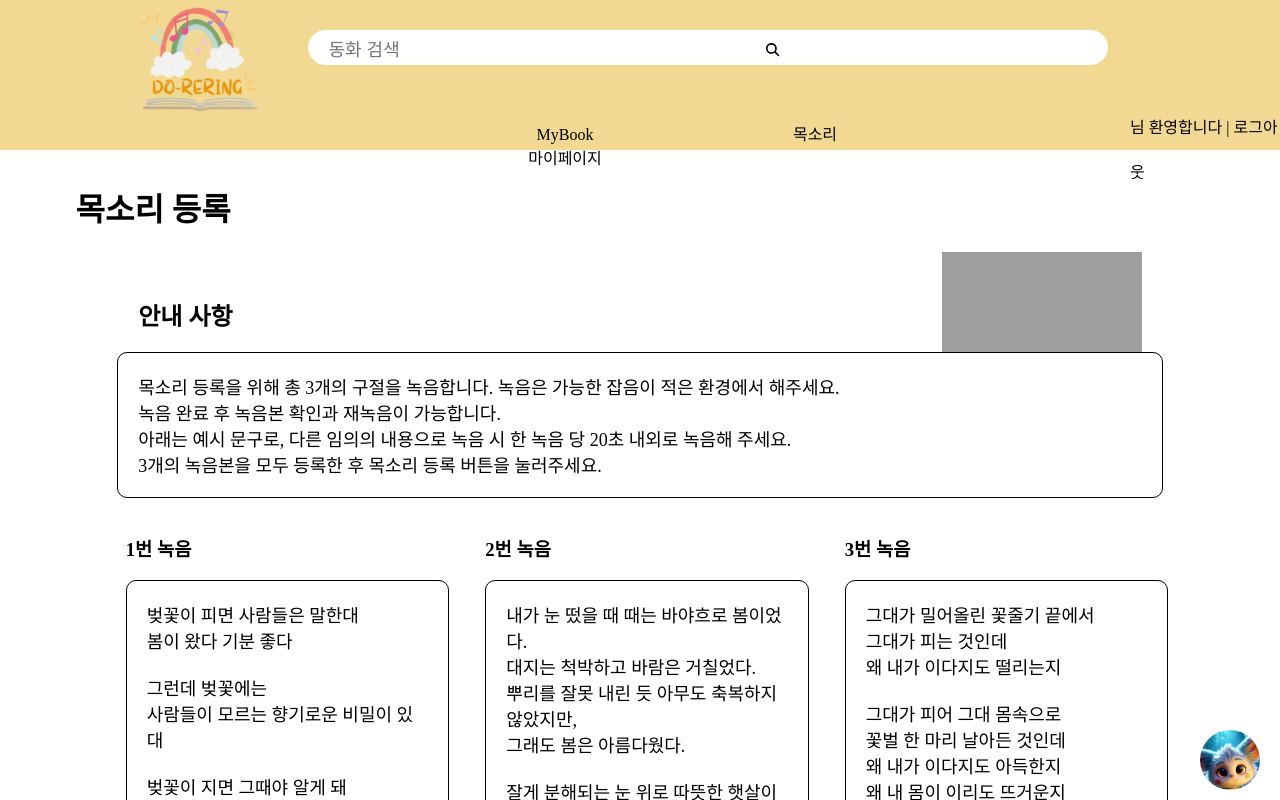
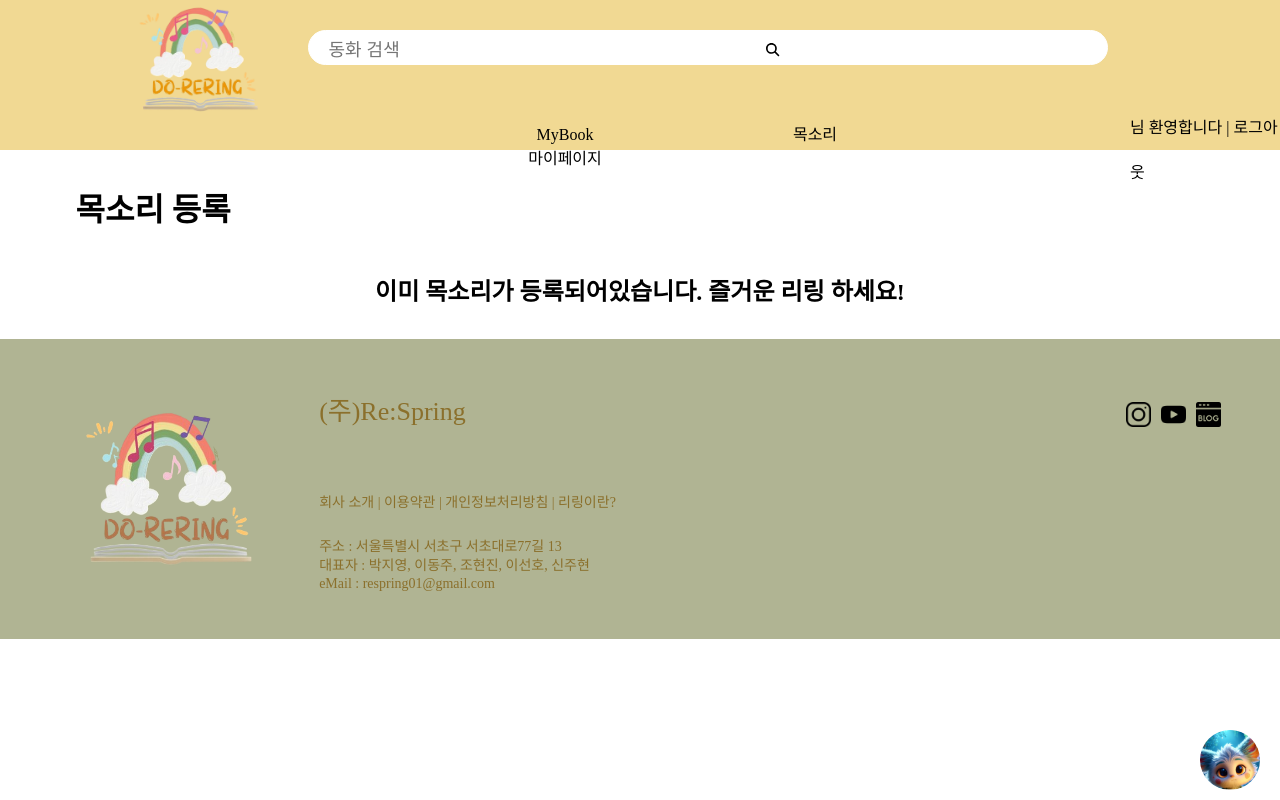
Before and after one commit to Re-Spring/DoFront, a React (Create React App) app: page /voice in a window 1280 px wide. Shown: the top 800 px of the page. Built offline with nearby package versions, Linux system fonts and the light colour scheme; sample sign-in values are in the browser's storage; grey boxes are pictures that could not be loaded.

Commit message:
[BugFix]..

```diff
--- a/src/pages/voiceCloning/Voice.js
+++ b/src/pages/voiceCloning/Voice.js
@@ -181,7 +181,9 @@ function Voice() {
             <div className="bigTitle">
                 <h1>목소리 등록</h1>
             </div>
-            {!tempVoiceCode || !user.userVoiceId || user.userVoiceId === null ? (
+            { tempVoiceCode || user.userVoiceId || user.userVoiceId !== null ? (
+                <h2>이미 목소리가 등록되어있습니다. 즐거운 리링 하세요!</h2>
+            ) : (
                 <>
                     <div className="middleTitle">
                         <h2>안내 사항</h2>
@@ -215,8 +217,6 @@ function Voice() {
                     <br/><br/>
                     <button onClick={cloneVoiceHandler}>목소리 등록</button>
                 </>
-            ) : (
-                <h2>이미 목소리가 등록되어있습니다. 즐거운 리링 하세요!</h2>
             )}
         </div>
     </>
```
